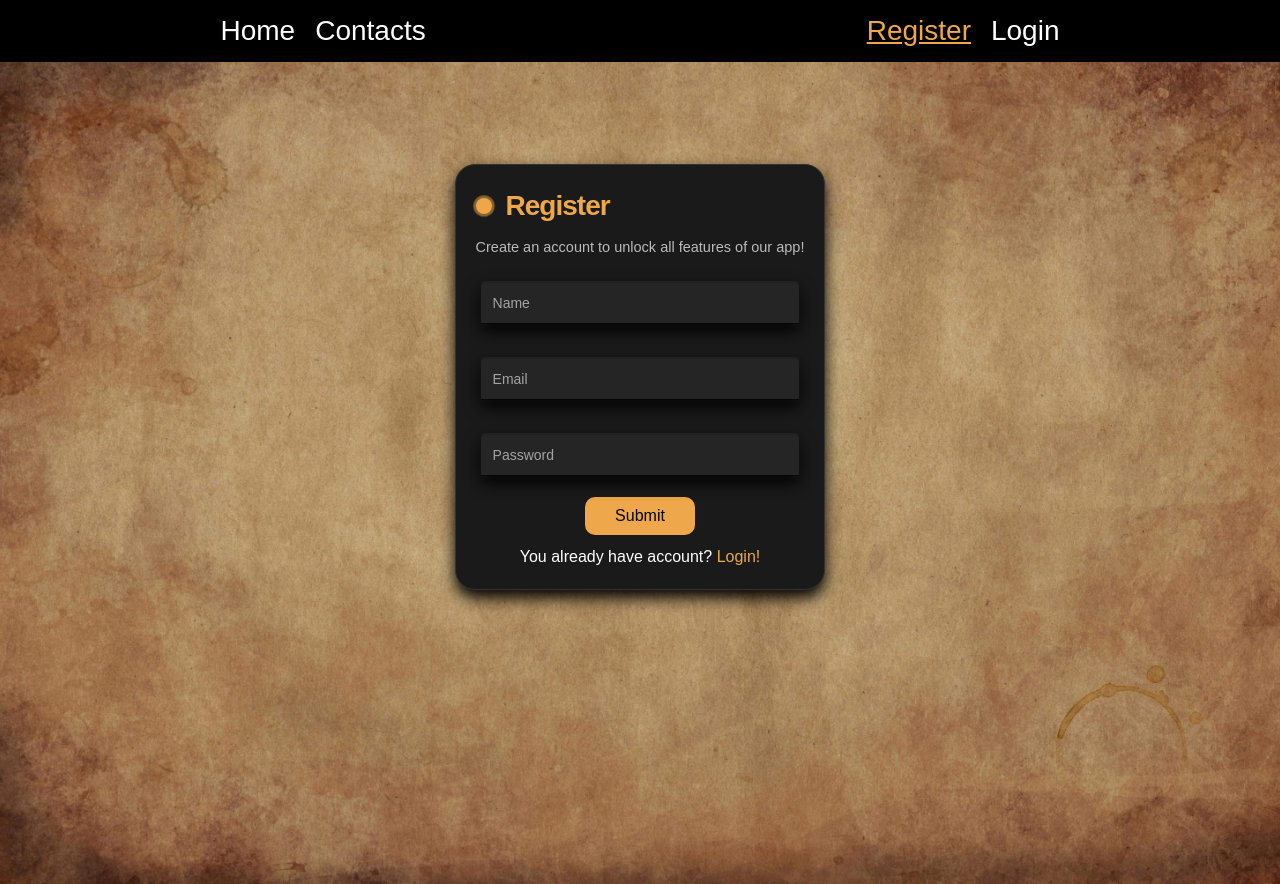
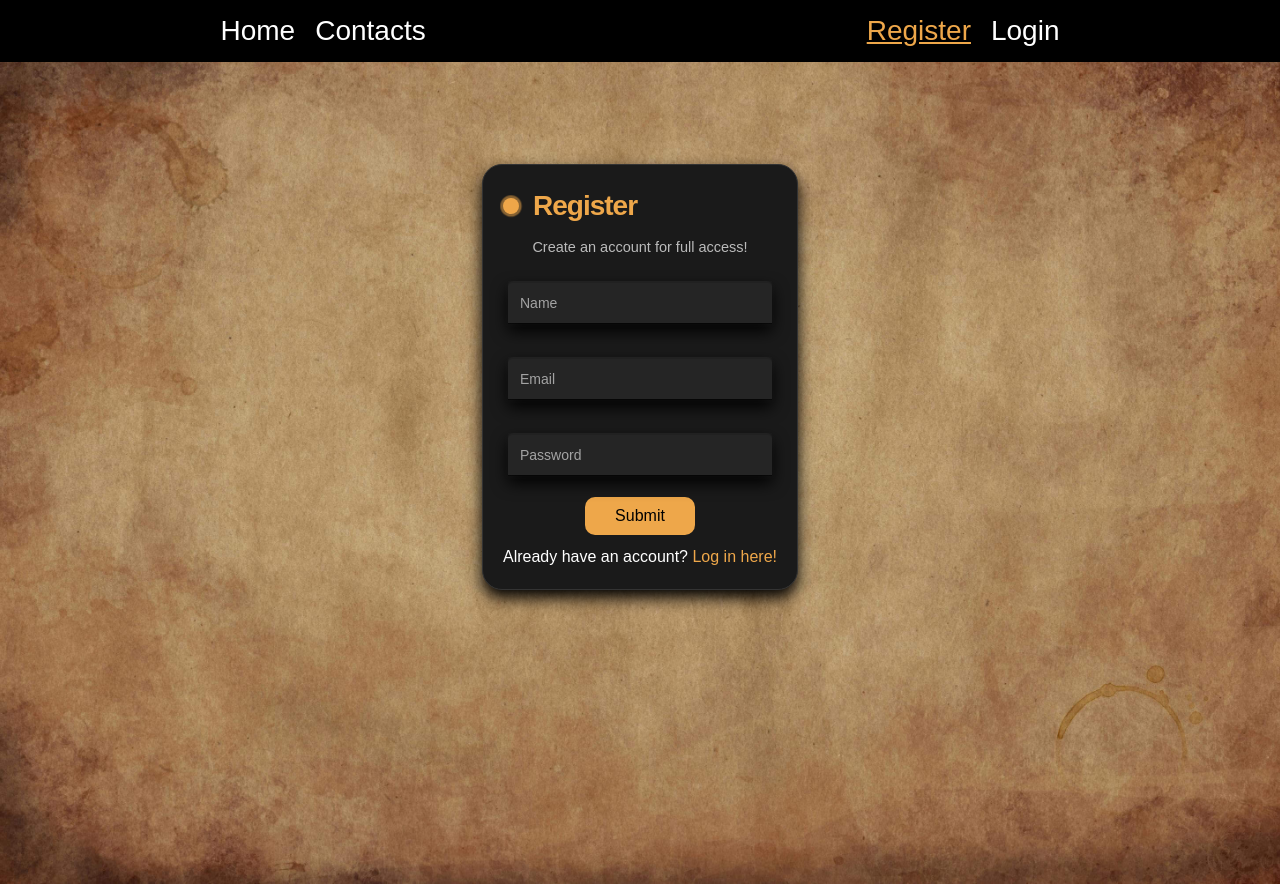
Before and after one commit to ziukoff1985/goit-react-hw-08, a React (Vite) app: page /register in a window 1280 px wide. Built offline with nearby package versions, Linux system fonts and the light colour scheme.

Commit message:
replaced all nav from Header to AppBar

```diff
--- a/src/components/LoginForm/LoginForm.jsx
+++ b/src/components/LoginForm/LoginForm.jsx
@@ -22,7 +22,7 @@ export const LoginForm = () => {
       <Formik initialValues={initialValues} onSubmit={handleSubmit}>
         <Form className={s.form}>
           <p className={s.title}>Log In</p>
-          <p className={s.message}>Log in to enjoy full access to our app!</p>
+          <p className={s.message}>Log in to access all features!</p>
           <label className={s.textInputWrapper}>
             <Field className={s.textInput} name="email" placeholder="Email" />
           </label>
@@ -38,7 +38,7 @@ export const LoginForm = () => {
             Submit
           </button>
           <p>
-            Do not have account?{' '}
+            No account yet?{' '}
             <Link className={s.link} to="/register">
               Lets create one!
             </Link>
--- a/src/components/RegistrationForm/RegistrationForm.jsx
+++ b/src/components/RegistrationForm/RegistrationForm.jsx
@@ -26,9 +26,7 @@ export const RegistrationForm = () => {
       <Formik initialValues={initialValues} onSubmit={handleSubmit}>
         <Form className={s.form}>
           <p className={s.title}>Register </p>
-          <p className={s.message}>
-            Create an account to unlock all features of our app!
-          </p>
+          <p className={s.message}>Create an account for full access!</p>
           <label className={s.textInputWrapper}>
             <Field
               className={s.textInput}
@@ -38,11 +36,7 @@ export const RegistrationForm = () => {
             />
           </label>
           <label className={s.textInputWrapper}>
-            <Field
-              className={s.textInput}
-              name="email"
-              placeholder="Email"
-            />
+            <Field className={s.textInput} name="email" placeholder="Email" />
           </label>
           <label className={s.textInputWrapper}>
             <Field
@@ -56,9 +50,9 @@ export const RegistrationForm = () => {
             Submit
           </button>
           <p>
-            You already have account?{' '}
+            Already have an account?{' '}
             <Link className={s.link} to="/login">
-              Login!
+              Log in here!
             </Link>
           </p>
         </Form>
```
